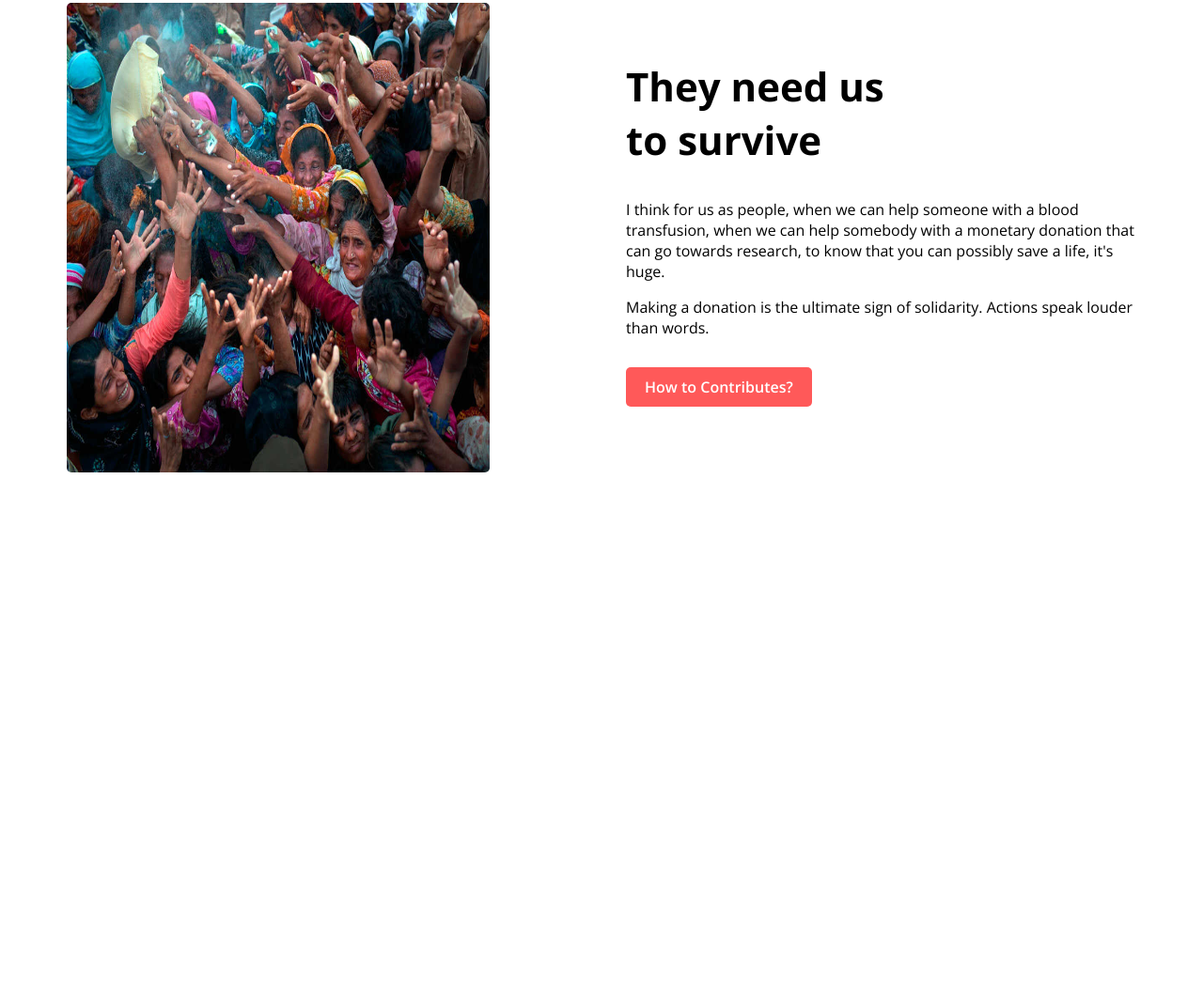
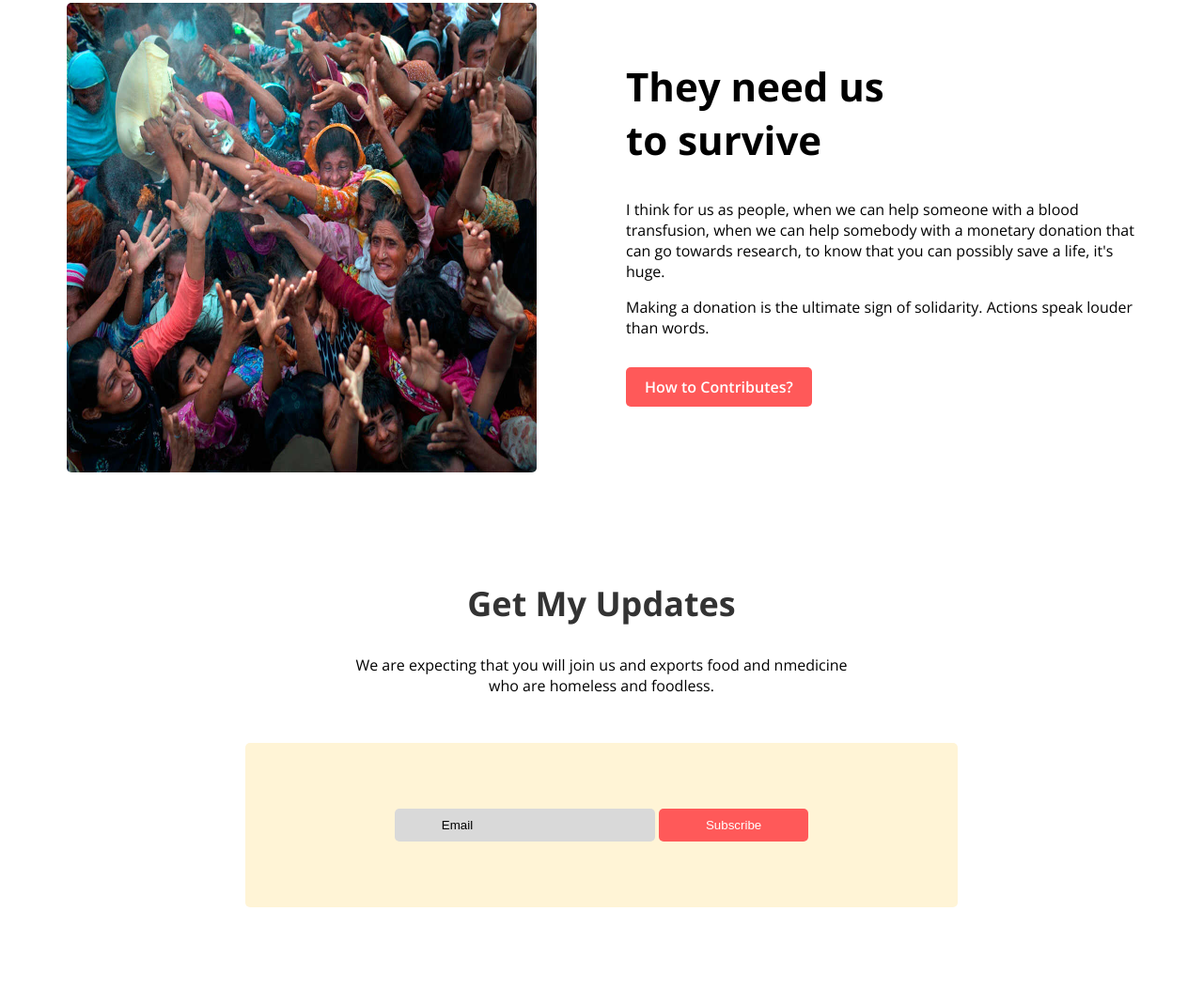
Before and after one commit to zahidupm/donate-today, a plain HTML site: page index.html in a window 1280 px wide. Shown: the part 2408-3477 px from the top of the page at 94% size. Before the commit the page ends 2954 px from the top, so only its background shows below. Drawn offline with nearby package versions, Linux system fonts and the light colour scheme.

Commit message:
updates-area

```diff
--- a/index.html
+++ b/index.html
@@ -110,6 +110,18 @@
                 </div>
             </div>
         </div>
+        <div class="updates-area">
+            <div class="donate-details">
+                <h2>Get My Updates</h2>
+                <p>We are expecting that you will join us and exports food and nmedicine <br>who are homeless and foodless.</p>
+            </div>
+            <div class="email-subsceibtion-area">
+                <form action="">
+                    <input type="email" id="email" name="email" value="Email" required>
+                    <input type="submit" value="Subscribe">
+                </form>
+            </div>
+        </div>
     </section>
 </body>
 </html>
--- a/style.css
+++ b/style.css
@@ -167,7 +167,7 @@ body{
 }
 
 .contributes-img img {
-    width: 450px;
+    width: 500px;
     height: 500px;
 }
 .contributes-details.left-text {
@@ -192,3 +192,30 @@ body{
 .contributes-details.left-text {
     padding-top: 20px;
 }
+.email-subsceibtion-area {
+    text-align: center;
+    background: #FFF4D6;
+    padding: 70px;
+    margin: 50px 20%;
+    border-radius: 5px;
+}
+
+.email-subsceibtion-area input[type="email"],[type="submit"] {
+    border: none;
+    padding: 10px 50px;
+    border-radius: 5px;
+}
+.email-subsceibtion-area input[type="email"] {
+    background: #D9D9D9;
+    display: inline-block;
+}
+
+.email-subsceibtion-area input[type="submit"] {
+    background: #FF5959;
+    color: #fff;
+    margin-left: 0px;
+}
+.updates-area {
+    padding-top: 50px;
+    padding-bottom: 50px;
+}
```
